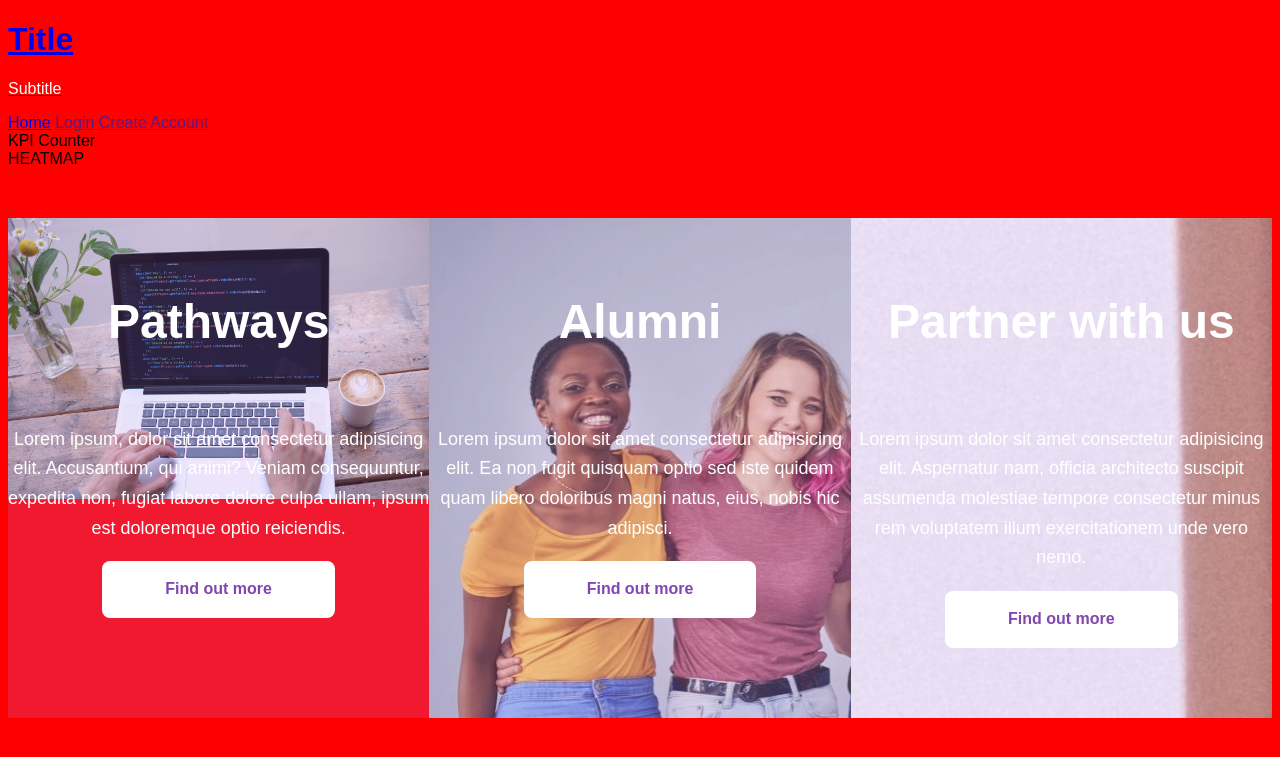
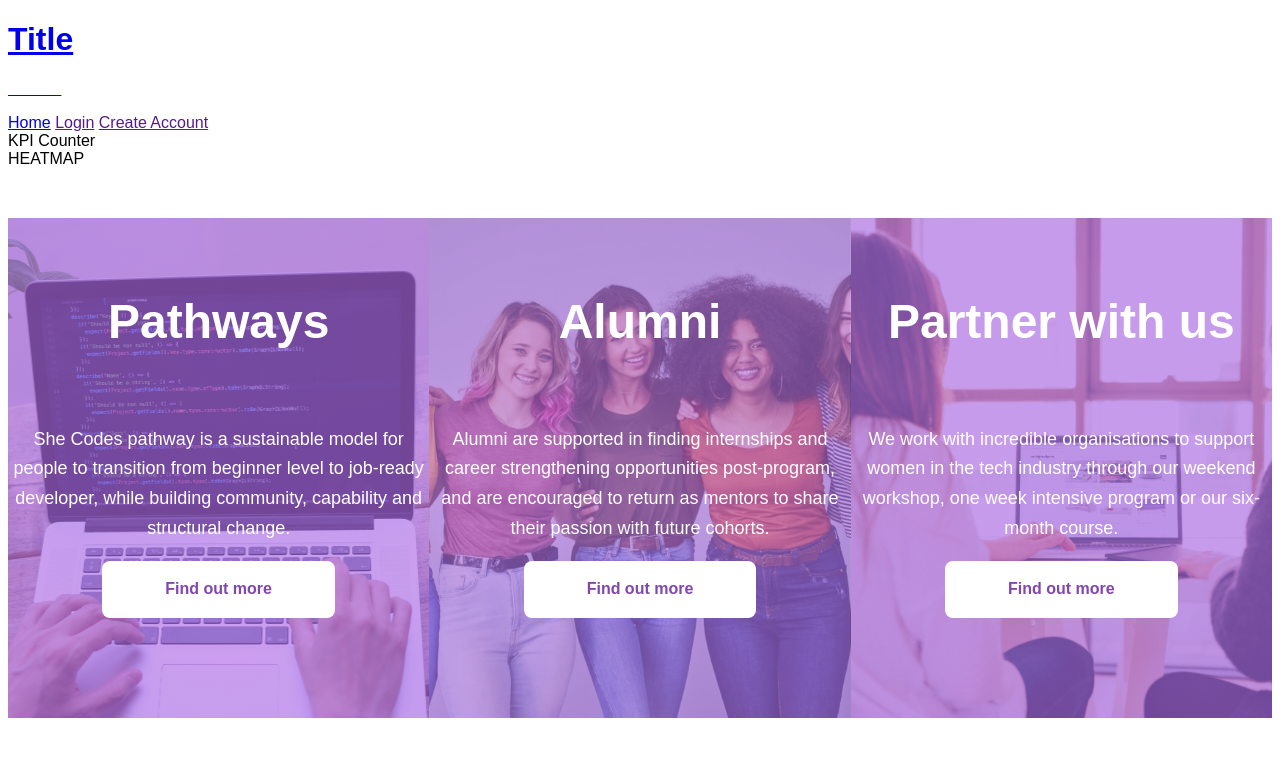
Before and after one commit to SheCodesAus/plus-pilbara-2021, a Django app: page /swc/ in a window 1280 px wide. Shown: the top 757 px of the page. Run offline with Django 3.2, Linux system fonts and the light colour scheme.

Commit message:
Panel text and images added and styled

```diff
--- a/groupproject/swc/static/swc/index.css
+++ b/groupproject/swc/static/swc/index.css
@@ -7,7 +7,6 @@
 
 body {
     font-family: 'Raleway',sans-serif;
-    background-color: red;
 }
 
 .container-1 {
@@ -31,26 +30,51 @@
 .panel-pathways {
     flex:1;
     order:1;
-    background-image: url(images/Pathway_pic.jpg);
-    background-size: contain;
+    background-image:
+    linear-gradient(
+        rgba(169, 96, 228, 0.562),
+        rgba(169, 96, 228, 0.562)
+      ),
+    url(images/Pathway_pic.jpg);
+    background-size: cover;
     background-repeat: no-repeat;
+    height: 500px;
+    background-position: center;
+    position: relative;
 }
 
 
 .panel-alumni {
     flex:1;
     order:2;
-    background-image: url(images/Group_photo.jpg);
-    background-image: contain;
+    background-image:
+    linear-gradient(
+        rgba(169, 96, 228, 0.452),
+        rgba(169, 96, 228, 0.452)
+      ),
+    url(images/Group_photo.jpg);
+    background-size: cover;
+    background-repeat: no-repeat;
+    height: 500px;
+    background-position: center;
+    position: relative;
 
 }
 
 .panel-sponsors {
     flex:1;
     order:3;
-    background-image: url(images/Sponsor_pic.jpg);
-    background-size: auto;
+    background-image:
+    linear-gradient(
+        rgba(169, 96, 228, 0.562),
+        rgba(169, 96, 228, 0.562)
+    ),
+    url(images/Sponsor_pic.jpg);
+    background-size: cover;
     background-repeat: no-repeat;
+    height: 500px;
+    background-position: center;
+    position: relative;
 }
 
 .panel-title {
--- a/groupproject/swc/templates/swc/index.html
+++ b/groupproject/swc/templates/swc/index.html
@@ -22,19 +22,19 @@
 <div class="container-1">
   <div class="panel-pathways">
     <h3 class="panel-title">Pathways</h3>
-    <p>Lorem ipsum, dolor sit amet consectetur adipisicing elit. Accusantium, qui animi? Veniam consequuntur, expedita non, fugiat labore dolore culpa ullam, ipsum est doloremque optio reiciendis.</p>
+    <p> She Codes pathway is a sustainable model for people to transition from beginner level to job-ready developer, while building community, capability and structural change.</p>
     <a class="Panel_button" href="url 'swc:pathways' ">Find out more</a>
   </div>
 
   <div class="panel-alumni">
     <h3 class="panel-title">Alumni</h3>
-    <p>Lorem ipsum dolor sit amet consectetur adipisicing elit. Ea non fugit quisquam optio sed iste quidem quam libero doloribus magni natus, eius, nobis hic adipisci.</p>
+    <p>Alumni are supported in finding internships and career strengthening opportunities post-program, and are encouraged to return as mentors to share their passion with future cohorts.</p>
     <a class="Panel_button" href="{% url 'swc:alumni' %}">Find out more</a>
   </div>
 
   <div class="panel-sponsors">
     <h3 class="panel-title">Partner with us</h3>
-    <p>Lorem ipsum dolor sit amet consectetur adipisicing elit. Aspernatur nam, officia architecto suscipit assumenda molestiae tempore consectetur minus rem voluptatem illum exercitationem unde vero nemo.</p>
+    <p>We work with incredible organisations to support women in the tech industry through our weekend workshop, one week intensive program or our six-month course.</p>
     <a class="Panel_button" href="{% url 'swc:sponsors' %}">Find out more</a>
   </div>
 </div>
```
